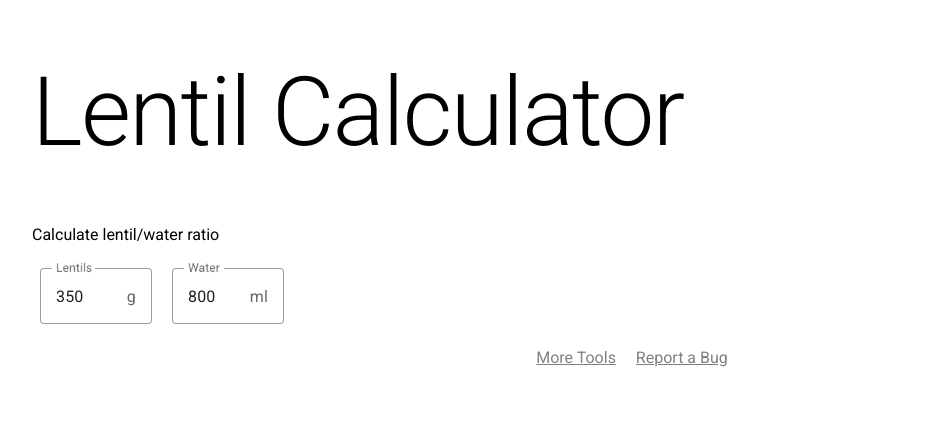
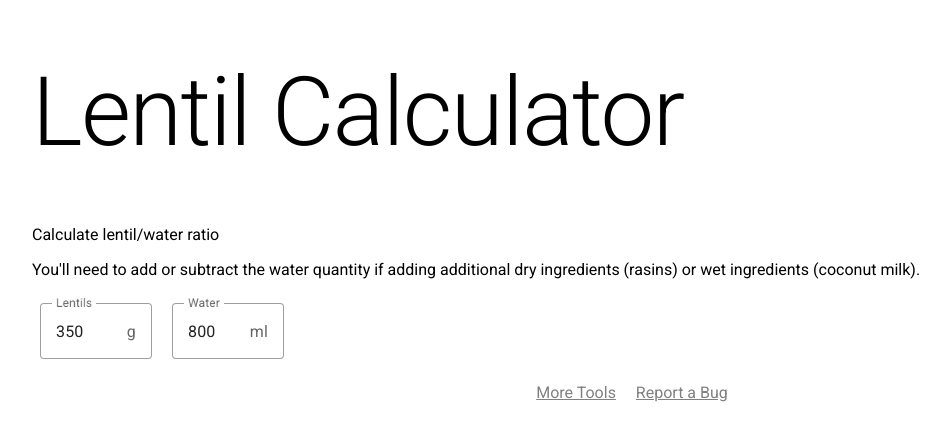
Before and after one commit to kittsville/Web-Tools, a Jekyll site: the page built from lentil-calculator/index.html, in a window 1280 px wide. Shown: the top 441 px of the page, without its empty margins (8-958 px from the left). Built offline with Jekyll 4.4.1, drawn with Linux system fonts in a browser that asks for light colours.

Commit message:
Add note to lentil calculator

```diff
--- a/lentil-calculator/index.html
+++ b/lentil-calculator/index.html
@@ -3,6 +3,8 @@ title: Lentil Calculator
 tagline: Calculate lentil/water ratio
 layout: default
 ---
+
+<p>You'll need to add or subtract the water quantity if adding additional dry ingredients (rasins) or wet ingredients (coconut milk).</p>
 
 <label class="mdc-text-field mdc-text-field--outlined">
   <span class="mdc-notched-outline">
```
